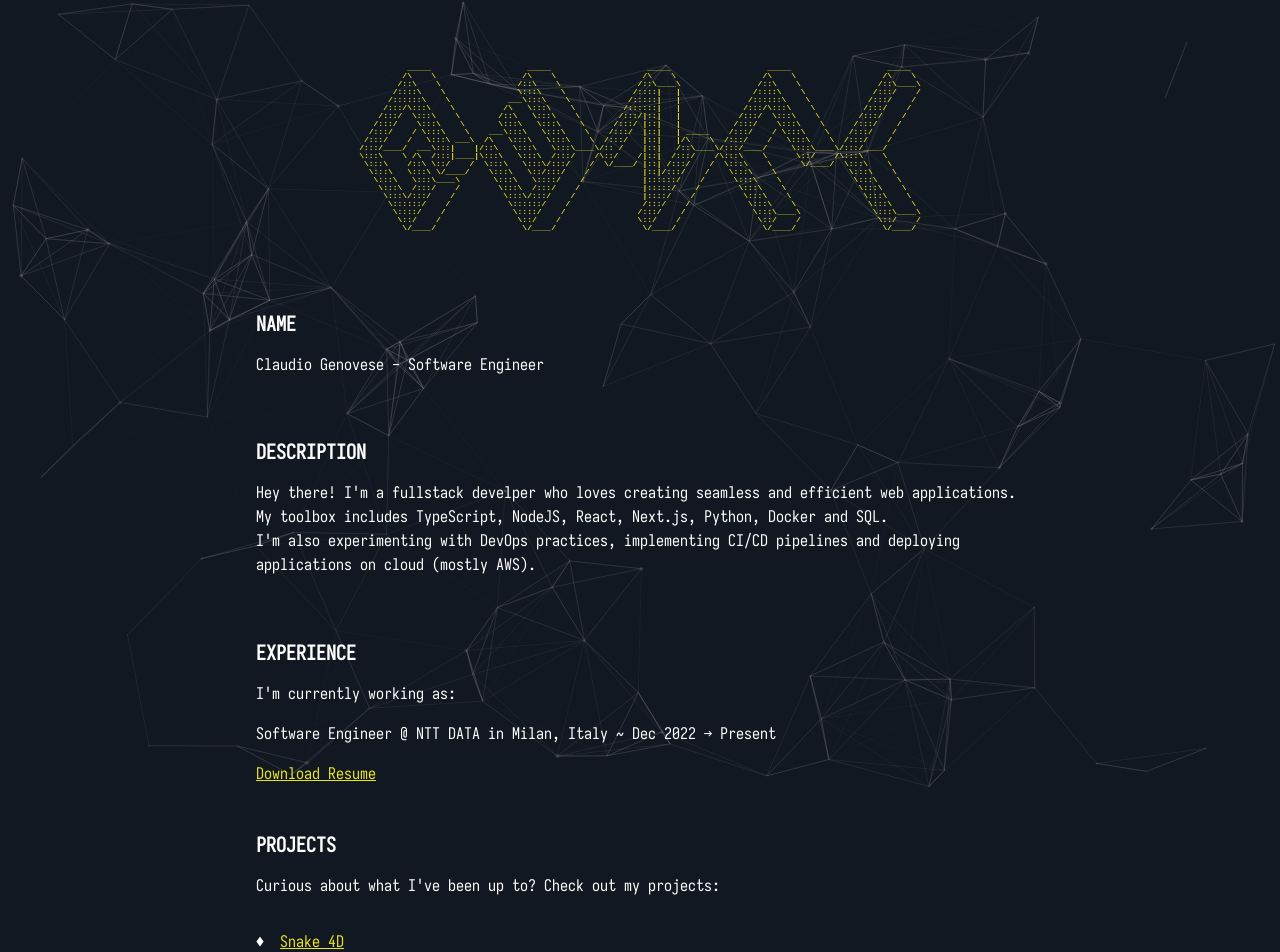
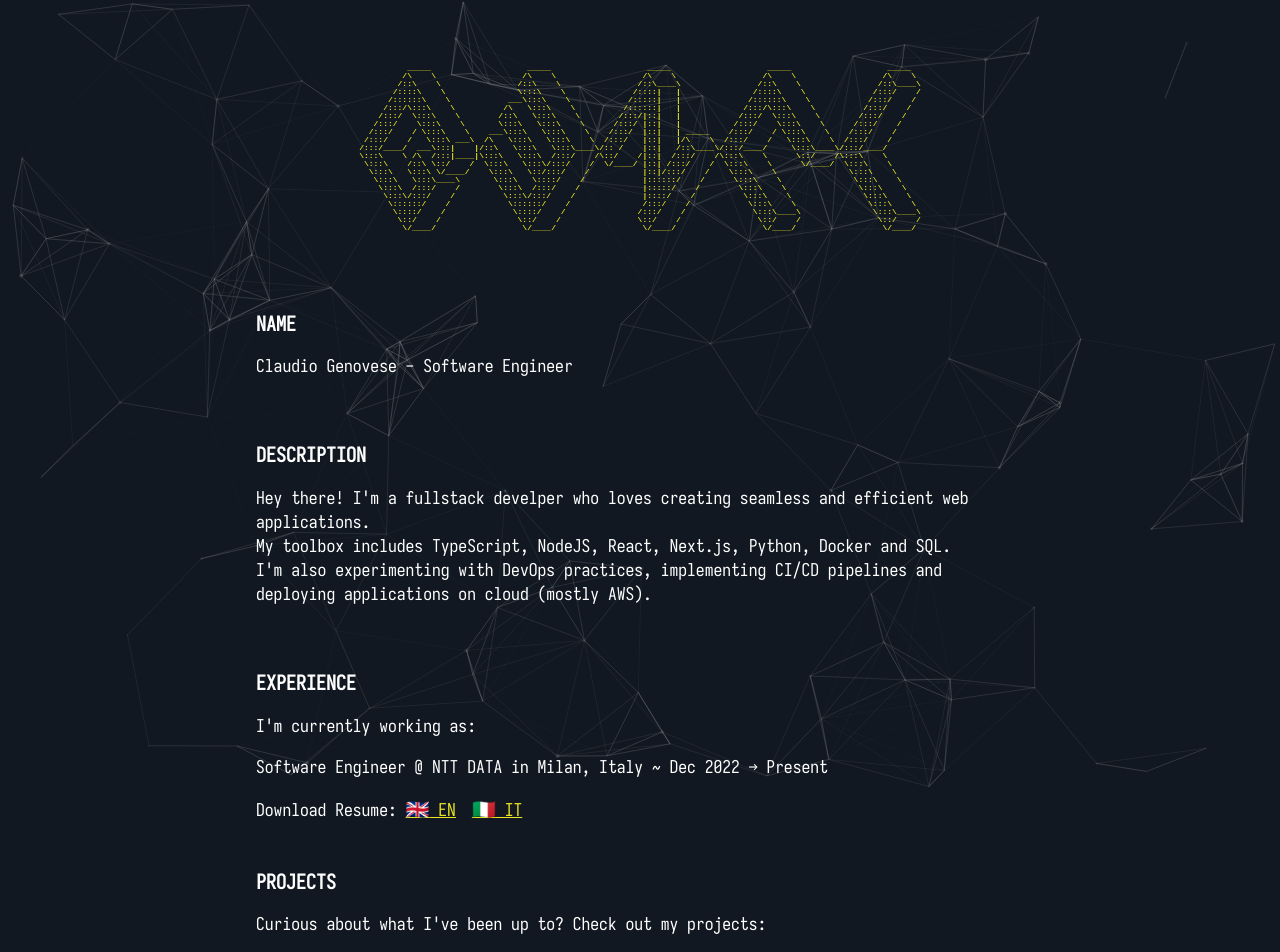
Before and after one commit to g3ncl/personal-website, a Next.js app: page / in a window 1280 px wide. Shown: the top 952 px of the page. Built offline with nearby package versions, Linux system fonts and the light colour scheme.

Commit message:
added Italian resume link, minor restyling.

```diff
--- a/src/app/globals.scss
+++ b/src/app/globals.scss
@@ -50,6 +50,7 @@ html {
 
 body {
   font-family: "Iosevka Custom Web", monospace;
+  font-size: 1.1rem;
   line-height: 1.5rem;
   margin: 0;
   min-height: 100dvh;
--- a/src/app/page.module.scss
+++ b/src/app/page.module.scss
@@ -52,7 +52,6 @@
 
 .contactLink {
   align-items: center;
-  color: var(--text-color);
   display: flex;
   margin-bottom: 0.5rem;
   width: fit-content;
@@ -78,3 +77,17 @@
   display: flex;
   flex-direction: column;
 }
+
+.resumeLink {
+  margin-right: 1rem;
+}
+
+.resumeLinkIcon {
+  font-family: system-ui;
+  font-size: 1.2rem;
+  text-align: center;
+}
+
+.resumeLinkText {
+  font-weight: 500;
+}
--- a/src/app/page.tsx
+++ b/src/app/page.tsx
@@ -34,15 +34,25 @@ const Home = (): JSX.Element => (
       <section className={styles.section}>
         <h2 className={styles.sectionTitle}>{`EXPERIENCE`}</h2>
         <p>{`I'm currently working as:`}</p>
-
         <p className={styles.jobPart}>
           {`Software Engineer @ NTT DATA `}
           {`in Milan, Italy `}
           {`~ Dec 2022 → Present`}
         </p>
-
-        <a href="https://github.com/g3ncl/resume/releases/latest/download/resume-en.pdf">
-          {`Download Resume`}
+        <span>Download Resume: </span>
+        <a
+          className={styles.resumeLink}
+          href="https://github.com/g3ncl/resume/releases/latest/download/resume-en.pdf"
+        >
+          <span className={styles.resumeLinkIcon}>🇬🇧</span>
+          <span className={styles.resumeLinkText}> EN</span>
+        </a>
+        <a
+          className={styles.resumeLink}
+          href="https://github.com/g3ncl/resume/releases/latest/download/resume-it.pdf"
+        >
+          <span className={styles.resumeLinkIcon}>🇮🇹</span>
+          <span className={styles.resumeLinkText}> IT</span>
         </a>
       </section>
 
```
